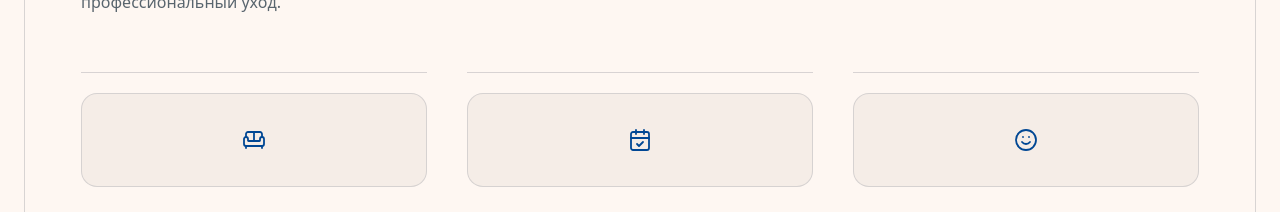
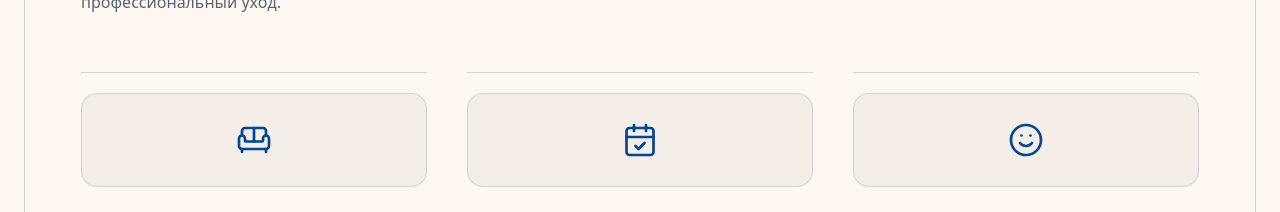
Before and after one commit to nn-makarov/Uixui, a Next.js app: page / in a window 1280 px wide. Shown: the part 2480-2692 px from the top of the page. Built offline with nearby package versions, Linux system fonts and the light colour scheme; no server answers; the database is empty.

Commit message:
Normalize process-step icon dimensions and alignment

```diff
--- a/app/globals.css
+++ b/app/globals.css
@@ -232,3 +232,9 @@
       color-mix(in oklab, var(--background) 44%, transparent) 100%);
   }
 }
+
+
+/* Consistent, equally-sized pictograms in the three-step process */
+.landing-step-mini { display:flex; align-items:center; justify-content:center; }
+.landing-step-mini .landing-mini-feature { width:100%; height:100%; display:flex; align-items:center; justify-content:center; }
+.landing-step-icon { width:36px; height:36px; min-width:36px; min-height:36px; flex:0 0 36px; }
```
